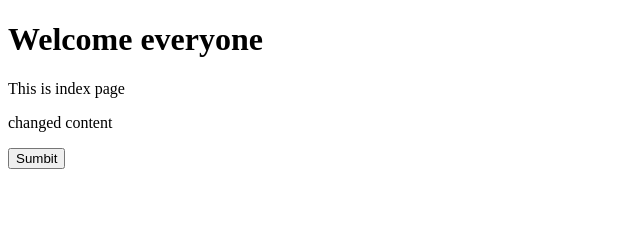
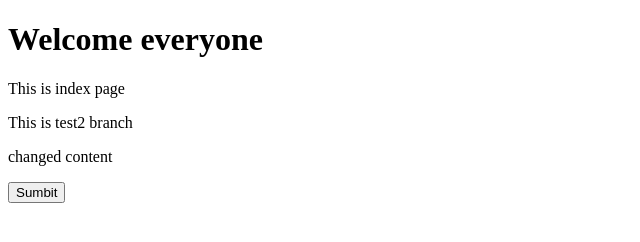
Before and after one commit to AASWINCSE/Git-assignment, a plain HTML site: page index.html in a window 1280 px wide. Shown: the whole page, without its empty margins (0-640 px from the left). Drawn offline with Linux system fonts and the light colour scheme.

Commit message:
Updated index.html

```diff
--- a/index.html
+++ b/index.html
@@ -8,6 +8,7 @@
 <body>
     <h1>Welcome everyone</h1>
     <p>This is index page</p>
+    <p>This is test2 branch</p>
     <p>changed content</p>
     <button>Sumbit</button>
 </body>
```
